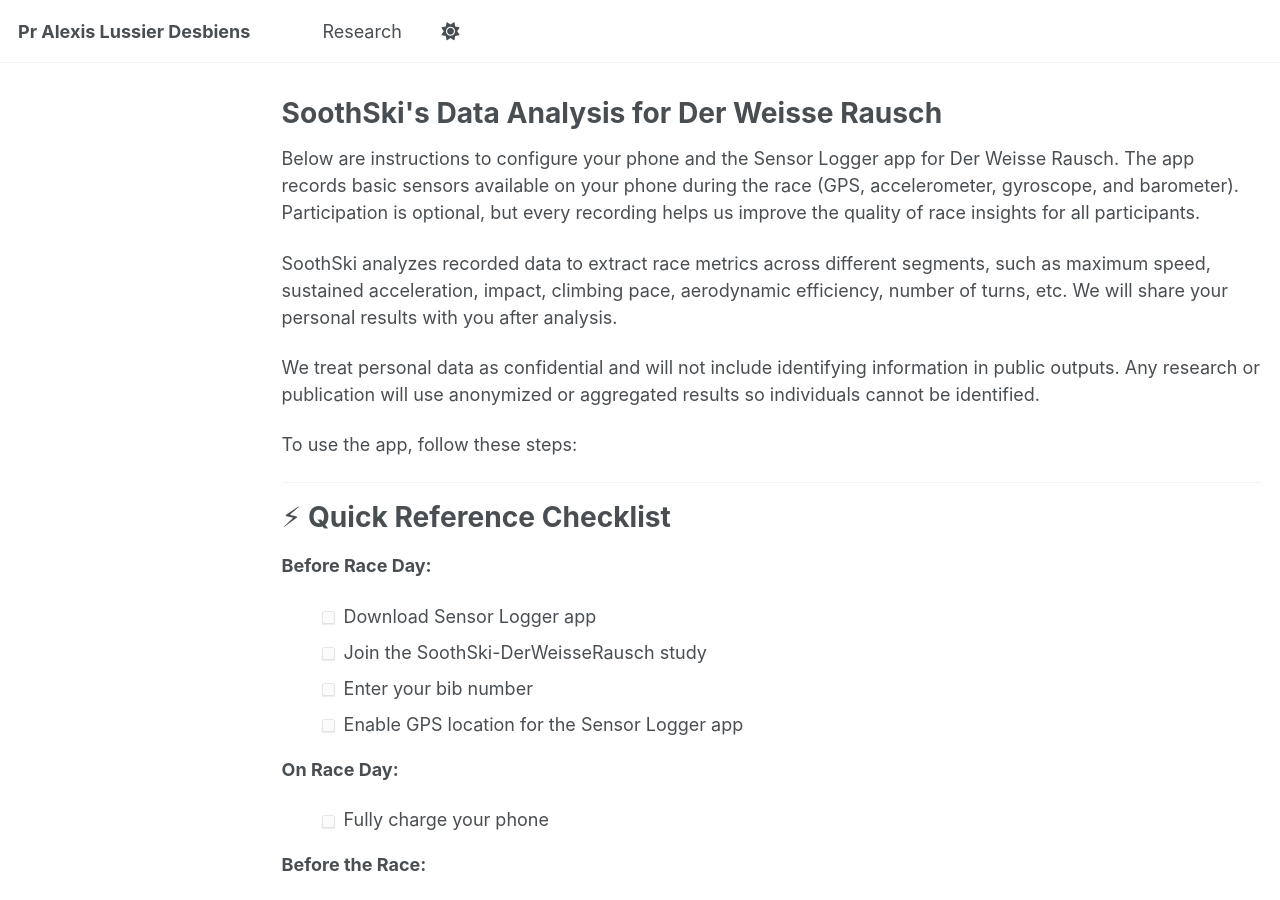
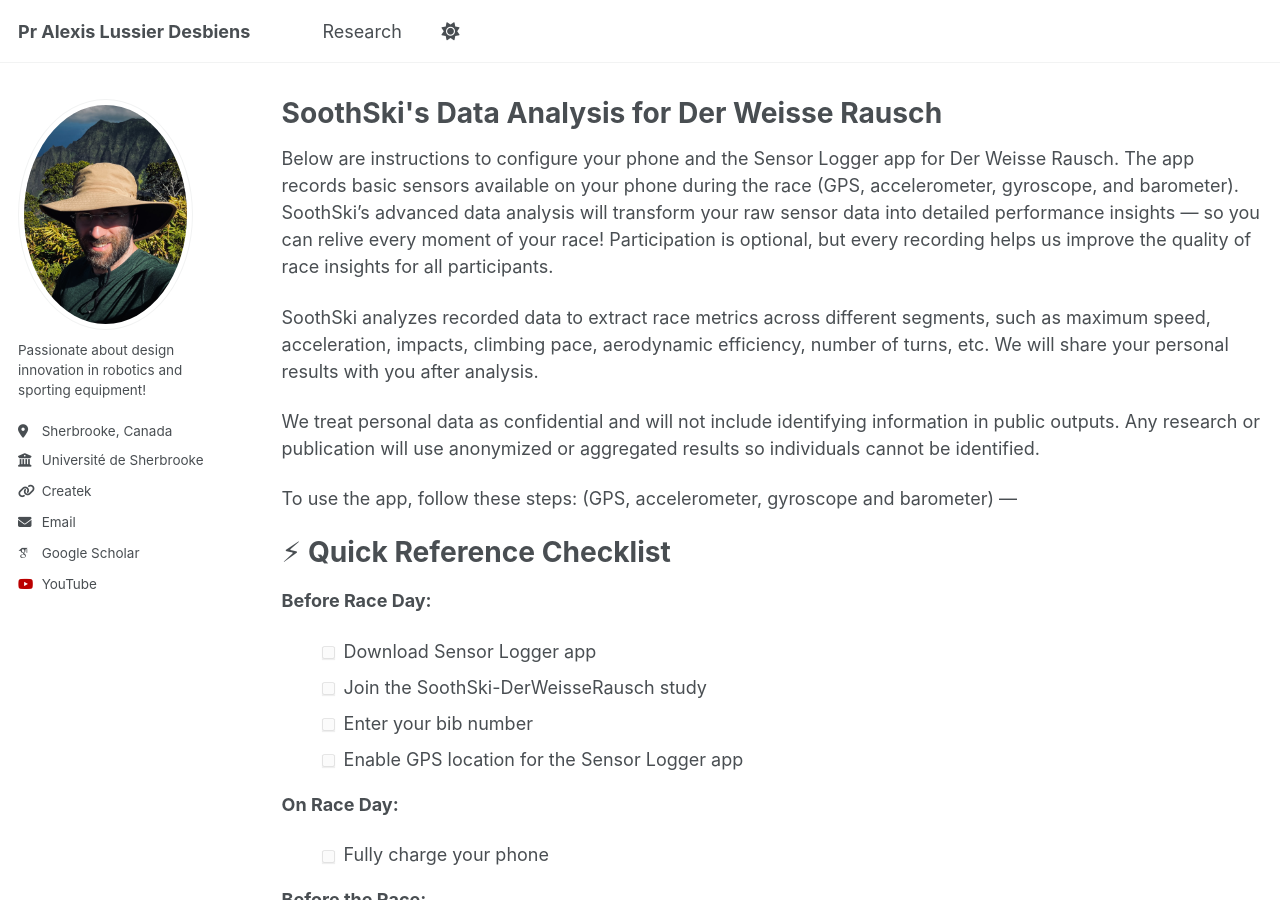
Before and after one commit to alexislussierdesbiens/alexislussierdesbiens.github.io, a Jekyll site: the page built from _pages/SoothSki-DerWeisseRausch.md, in a window 1280 px wide and 900 px high. Built offline with Jekyll 4.4.1, drawn with Linux system fonts in a browser that asks for light colours; some web fonts are replaced; some of the changed text lies outside the part shown.

Commit message:
Updated study id and qr

````diff
--- a/_pages/SoothSki-DerWeisseRausch.md
+++ b/_pages/SoothSki-DerWeisseRausch.md
@@ -2,17 +2,17 @@
 layout: archive
 title: "SoothSki's Data Analysis for Der Weisse Rausch"
 permalink: /SoothSki-DerWeisseRausch/
-author_profile: false
+author_profile: true
 ---
 
-Below are instructions to configure your phone and the Sensor Logger app for Der Weisse Rausch. The app records basic sensors available on your phone during the race (GPS, accelerometer, gyroscope, and barometer). Participation is optional, but every recording helps us improve the quality of race insights for all participants.
+Below are instructions to configure your phone and the Sensor Logger app for Der Weisse Rausch. The app records basic sensors available on your phone during the race (GPS, accelerometer, gyroscope, and barometer). SoothSki's advanced data analysis will transform your raw sensor data into detailed performance insights — so you can relive every moment of your race! Participation is optional, but every recording helps us improve the quality of race insights for all participants.
 
-SoothSki analyzes recorded data to extract race metrics across different segments, such as maximum speed, sustained acceleration, impact, climbing pace, aerodynamic efficiency, number of turns, etc. We will share your personal results with you after analysis.
+SoothSki analyzes recorded data to extract race metrics across different segments, such as maximum speed, acceleration, impacts, climbing pace, aerodynamic efficiency, number of turns, etc. We will share your personal results with you after analysis.
 
 We treat personal data as confidential and will not include identifying information in public outputs. Any research or publication will use anonymized or aggregated results so individuals cannot be identified.
 
 To use the app, follow these steps:
-
+(GPS, accelerometer, gyroscope and barometer)
 ---
 
 # ⚡ Quick Reference Checklist
@@ -57,11 +57,11 @@
 
 ### Step 3: Enter Study Code
 
-Enter the study code when prompted or follow this [link](https://sensorlogger.app/link/study/83423e38):
+Enter the study code (weisse)when prompted or follow this [link](https://sensorlogger.app/link/study/weisse):
 
-```
-83423e38
-```
+<div style="text-align: center;">
+  <img src="/images/derweisserausch_qr.png" alt="QR code for joining study" style="max-width: 100%; height: auto; width: 700px;">
+</div>
 
 ### Step 4: Complete the questionnaire about yourself
 
````
Also changed, not shown: images/derweisserausch_qr.png (added).
